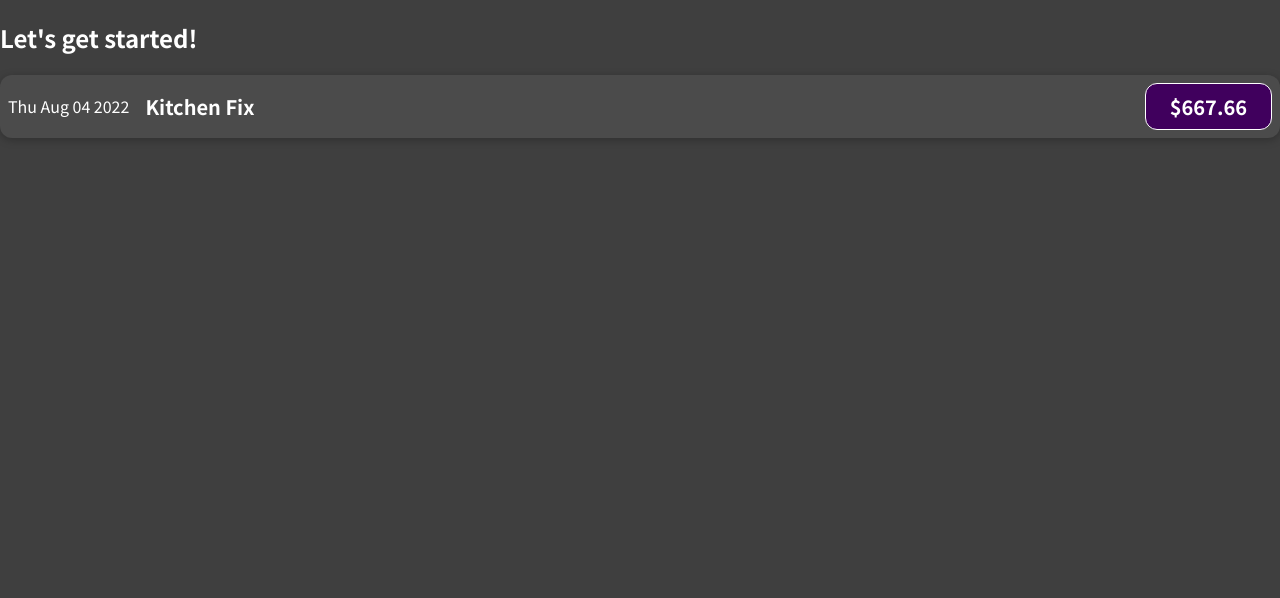
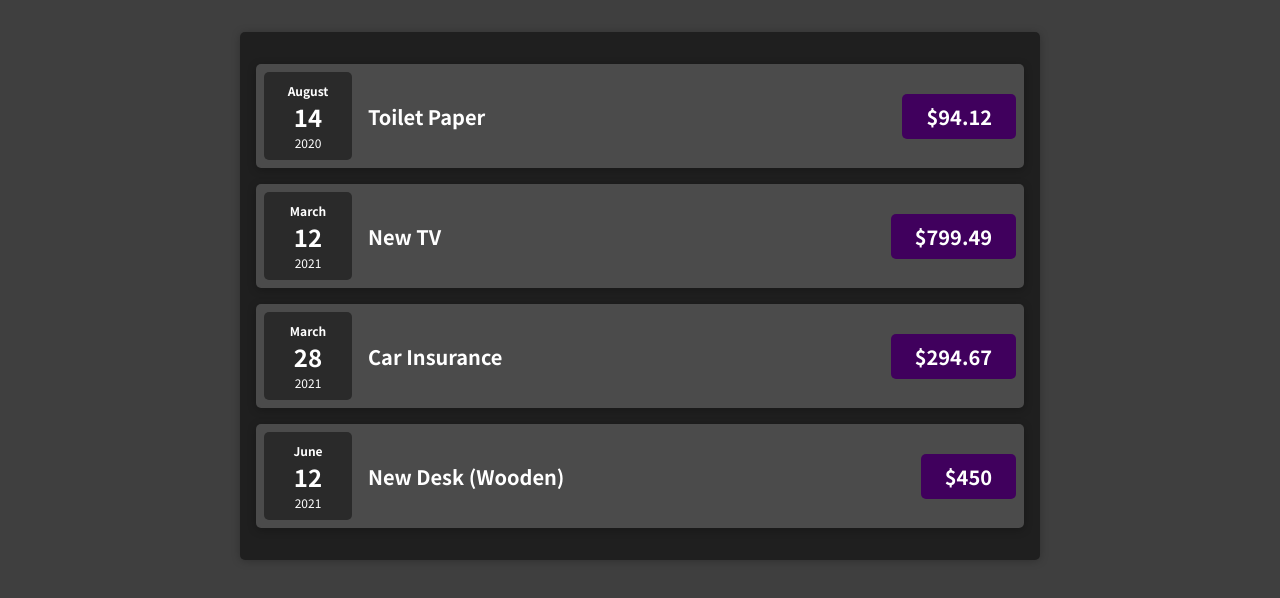
Before and after one commit to rudwolf/react-course, a React (Create React App) app: page / in a window 1280 px wide. Shown: the top 598 px of the page. Built offline with nearby package versions, Linux system fonts and the light colour scheme.

Commit message:
Adding more components

```diff
--- a/src/App.js
+++ b/src/App.js
@@ -1,10 +1,31 @@
-import ExpenseItem from "./components/ExpenseItem";
+import Expenses from "./components/Expenses";
 
 function App() {
+  const expenses = [
+    {
+      id: 'e1',
+      title: 'Toilet Paper',
+      amount: 94.12,
+      date: new Date(2020, 7, 14),
+    },
+    { id: 'e2', title: 'New TV', amount: 799.49, date: new Date(2021, 2, 12) },
+    {
+      id: 'e3',
+      title: 'Car Insurance',
+      amount: 294.67,
+      date: new Date(2021, 2, 28),
+    },
+    {
+      id: 'e4',
+      title: 'New Desk (Wooden)',
+      amount: 450,
+      date: new Date(2021, 5, 12),
+    },
+  ];
+
   return (
     <div>
-      <h2>Let's get started!</h2>
-      <ExpenseItem></ExpenseItem>
+      <Expenses list={expenses}/>
     </div>
   );
 }
--- /dev/null
+++ b/src/components/ExpenseDate.js
@@ -0,0 +1,17 @@
+import './ExpenseDate.scss';
+
+function ExpenseDate(props) {
+  const month = props.date.toLocaleString('en-US', {month: 'long' });
+  const day = props.date.toLocaleString('en-US', {day: '2-digit' });
+  const year = props.date.getFullYear();
+
+  return (
+    <div className="expense-date">
+      <div className="expense-date__month">{month}</div>
+      <div className="expense-date__day">{day}</div>
+      <div className="expense-date__year">{year}</div>
+    </div>
+  )
+}
+
+export default ExpenseDate;
--- /dev/null
+++ b/src/components/ExpenseDate.scss
@@ -0,0 +1,25 @@
+.expense-date {
+  display: flex;
+  flex-direction: column;
+  width: 5.5rem;
+  height: 5.5rem;
+  background-color: #2a2a2a;
+  color: white;
+  border-radius: 5px;
+  align-items: center;
+  justify-content: center;
+
+  &__month {
+    font-size: 0.75rem;
+    font-weight: bold;
+  }
+
+  &__year {
+    font-size: 0.75rem;
+  }
+
+  &__day {
+    font-size: 1.5rem;
+    font-weight: bold;
+  }
+}
--- a/src/components/ExpenseItem.js
+++ b/src/components/ExpenseItem.js
@@ -1,16 +1,15 @@
 import './ExpenseItem.scss';
+import ExpenseDate from './ExpenseDate';
 
-function ExpenseItem() {
-  const expenseDate = new Date(2022, 7, 4);
-  const expenseTitle = "Kitchen Fix";
-  const expenseValue = 667.66;
+function ExpenseItem(props) {
+
 
   return (
       <div className='expense-item'>
-        <div>{expenseDate.toDateString()}</div>
+        <ExpenseDate date={props.date}/>
         <div className='expense-item__description'>
-          <h2>{expenseTitle}</h2>
-          <div className='expense-item__price'>${expenseValue}</div>
+          <h2>{props.title}</h2>
+          <div className='expense-item__price'>${props.amount}</div>
         </div>
       </div>
   );
--- a/src/components/ExpenseItem.scss
+++ b/src/components/ExpenseItem.scss
@@ -5,7 +5,7 @@
   box-shadow: 0 2px 8px rgba(0, 0, 0, 0.25);
   padding: 0.5rem;
   margin: 1rem 0;
-  border-radius: 12px;
+  border-radius: 5px;
   background-color: #4b4b4b;
 
   h2 {
@@ -31,9 +31,8 @@
     font-weight: bold;
     color: white;
     background-color: #40005d;
-    border: 1px solid white;
     padding: 0.5rem;
-    border-radius: 12px;
+    border-radius: 5px;
   }
 }
 
--- /dev/null
+++ b/src/components/Expenses.js
@@ -0,0 +1,16 @@
+import './Expenses.scss';
+import ExpenseItem from "./ExpenseItem";
+
+function Expenses({list}) {
+  return(
+    <div className="expenses">
+    {list.map((list, i) => {
+      return (
+        <ExpenseItem key={i} title={list.title} amount={list.amount} date={list.date} />
+      );
+    })}
+    </div>
+  );
+}
+
+export default Expenses;
--- /dev/null
+++ b/src/components/Expenses.scss
@@ -0,0 +1,9 @@
+.expenses {
+  padding: 1rem;
+  background-color: rgb(31, 31, 31);
+  margin: 2rem auto;
+  width: 50rem;
+  max-width: 95%;
+  box-shadow: 0 1px 8px rgba(0, 0, 0, 0.25);
+  border-radius: 5px;
+}
```
